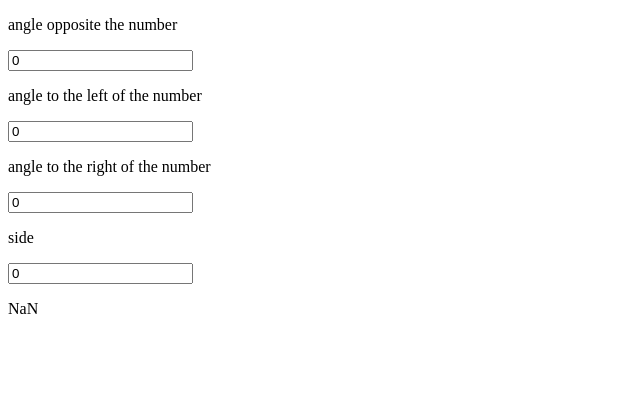
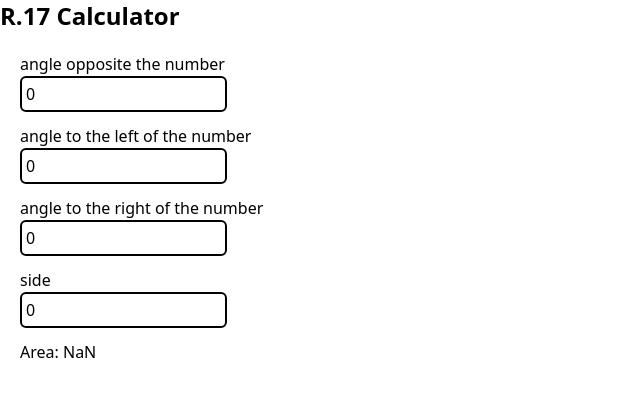
Before and after one commit to iguesspaul/iguesspaul.github.io, a SvelteKit app: page / in a window 1280 px wide. Shown: the top 396 px of the page, without its empty margins (0-640 px from the left). Built offline with nearby package versions, Linux system fonts and the light colour scheme.

Commit message:
styles ig

```diff
--- a/package.json
+++ b/package.json
@@ -16,11 +16,14 @@
 		"@sveltejs/adapter-netlify": "1.0.0-next.84",
 		"@sveltejs/adapter-static": "1.0.0-next.48",
 		"@sveltejs/kit": "next",
+		"autoprefixer": "^10.4.13",
+		"postcss": "^8.4.19",
 		"prettier": "^2.8.0",
 		"prettier-plugin-svelte": "^2.8.1",
 		"svelte": "^3.53.1",
 		"svelte-check": "^2.9.2",
 		"svelte-preprocess": "^4.10.7",
+		"tailwindcss": "^3.2.4",
 		"tslib": "^2.4.1",
 		"typescript": "^4.9.3",
 		"vite": "^3.2.4"
--- /dev/null
+++ b/postcss.config.cjs
@@ -0,0 +1,6 @@
+module.exports = {
+  plugins: {
+    tailwindcss: {},
+    autoprefixer: {},
+  },
+}
--- /dev/null
+++ b/src/app.css
@@ -0,0 +1,3 @@
+@tailwind base;
+@tailwind components;
+@tailwind utilities;
--- /dev/null
+++ b/src/routes/+layout.svelte
@@ -0,0 +1,5 @@
+<script>
+    import "../app.css";
+</script>
+
+<slot />
--- a/src/routes/+page.svelte
+++ b/src/routes/+page.svelte
@@ -1,4 +1,4 @@
-<script>
+<script lang="ts">
     let a1 = 0;
     let a2 = 0;
     let a3 = 0;
@@ -7,25 +7,26 @@
     $: {
         result = convolution(a1, a2, a3, s1)
     }
-    function degrees(a) {
-        const pi = Math.PI;
-        return a * (pi/180);
+    function degrees(a: number) {
+        return a * (Math.PI/180);
     }
 
-    function convolution(a1r, a2r, a3r, s1) {
+    function convolution(a1r:number, a2r:number, a3r:number, s1:number) : number {
         const a1 = degrees(a1r);
         const a2 = degrees(a2r);
         const a3 = degrees(a3r);
         return ((s1*Math.sin(a2))/Math.sin(a1))*Math.sin(a3)*s1*0.5;
     }
 </script>
-
-<p>angle opposite the number</p>
-<input bind:value={a1}/>
-<p>angle to the left of the number</p>
-<input bind:value={a2}/>
-<p>angle to the right of the number</p>
-<input bind:value={a3} />
-<p>side</p>
-<input bind:value={s1} />
-<p>{result}</p>
+<h1 class="font-bold text-2xl mb-4">R.17 Calculator</h1>
+<div class="flex flex-col h-screen justify-start m-5">
+    <p>angle opposite the number</p>
+    <input class="border-2 border-black rounded-md w-1/6 mb-3 p-1" bind:value={a1}/>
+    <p>angle to the left of the number</p>
+    <input class="border-2 border-black rounded-md w-1/6 mb-3 p-1" bind:value={a2}/>
+    <p>angle to the right of the number</p>
+    <input class="border-2 border-black rounded-md w-1/6 mb-3 p-1" bind:value={a3} />
+    <p>side</p>
+    <input class="border-2 border-black rounded-md w-1/6 mb-3 p-1" bind:value={s1} />
+    <p>Area: {result}</p>
+</div>
--- a/svelte.config.js
+++ b/svelte.config.js
@@ -1,11 +1,16 @@
 import adapter from '@sveltejs/adapter-netlify';
-
+import preprocess from "svelte-preprocess";
 /** @type {import('@sveltejs/kit').Config} */
 const config = {
 
 	kit: {
 		adapter: adapter()
-	}
+	},
+	preprocess: [
+		preprocess({
+		  postcss: true,
+		}),
+	],
 };
 
 export default config;
--- /dev/null
+++ b/tailwind.config.cjs
@@ -0,0 +1,8 @@
+/** @type {import('tailwindcss').Config} */
+module.exports = {
+  content: ['./src/**/*.{html,js,svelte,ts}'],
+  theme: {
+    extend: {},
+  },
+  plugins: [],
+}
```
Also changed, not shown: 1 other file (tests, documents, lock files or other folders).
